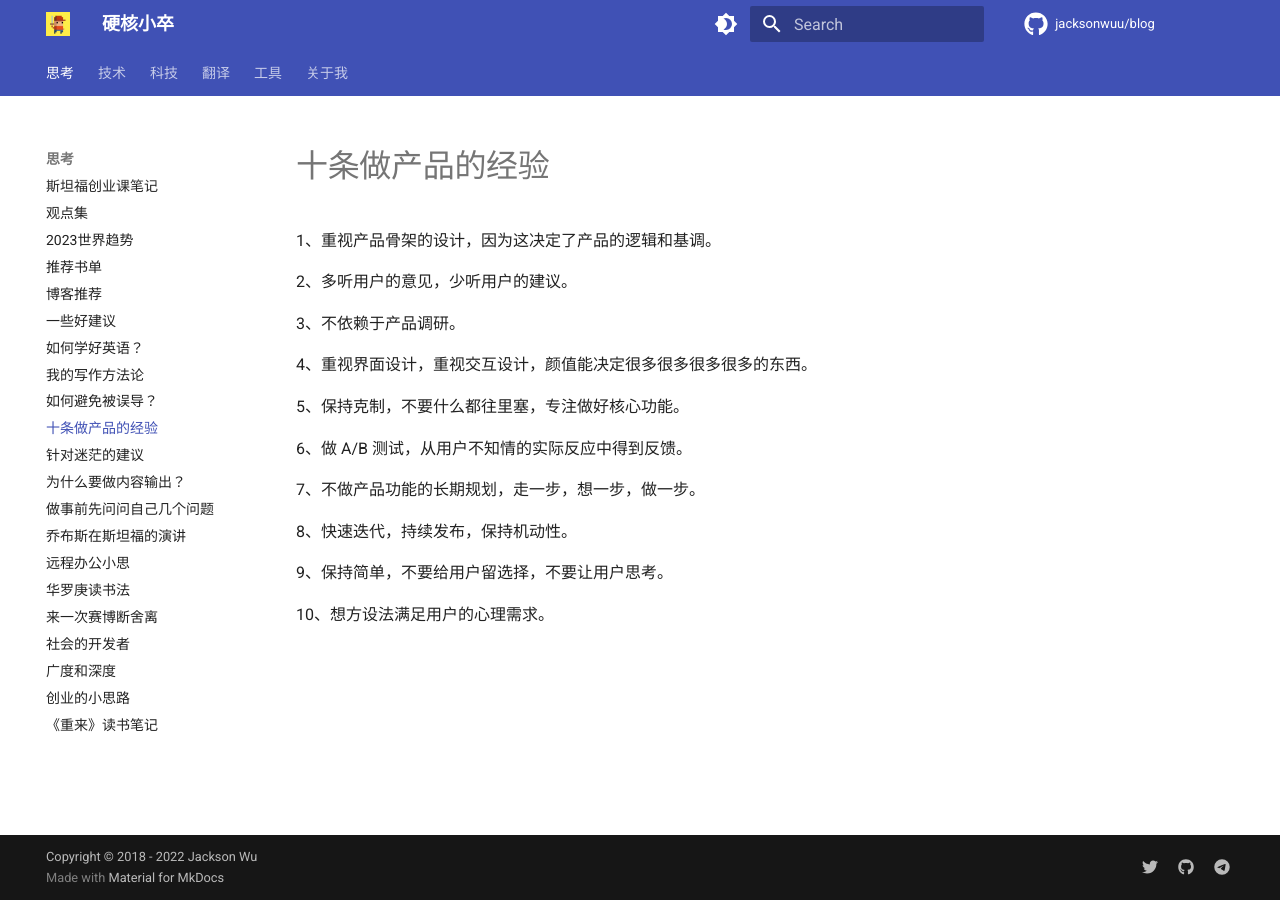
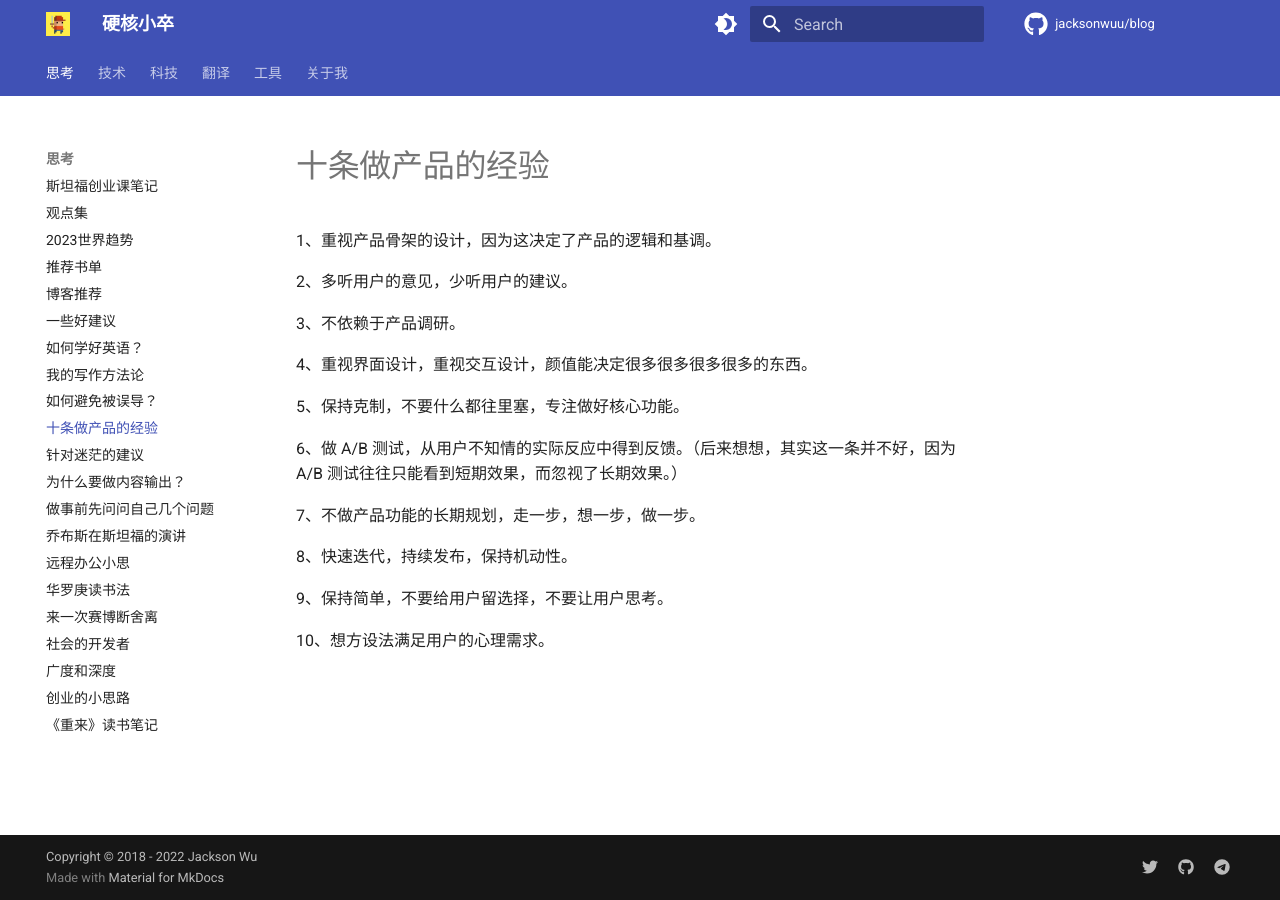
Before and after one commit to jacksonwuu/blog, an MkDocs documentation site: the page built from docs/thinking/十条做产品的经验.md, in a window 1280 px wide. Built offline with MkDocs 1.6.1 and Material for MkDocs 9.7.7, drawn with Linux system fonts in a browser that asks for light colours; comment, search, counter and statistics services are not loaded.

Commit message:
Update post

```diff
--- a/docs/thinking/十条做产品的经验.md
+++ b/docs/thinking/十条做产品的经验.md
@@ -10,7 +10,7 @@
 
 5、保持克制，不要什么都往里塞，专注做好核心功能。
 
-6、做 A/B 测试，从用户不知情的实际反应中得到反馈。
+6、做 A/B 测试，从用户不知情的实际反应中得到反馈。（后来想想，其实这一条并不好，因为 A/B 测试往往只能看到短期效果，而忽视了长期效果。）
 
 7、不做产品功能的长期规划，走一步，想一步，做一步。
 
```
